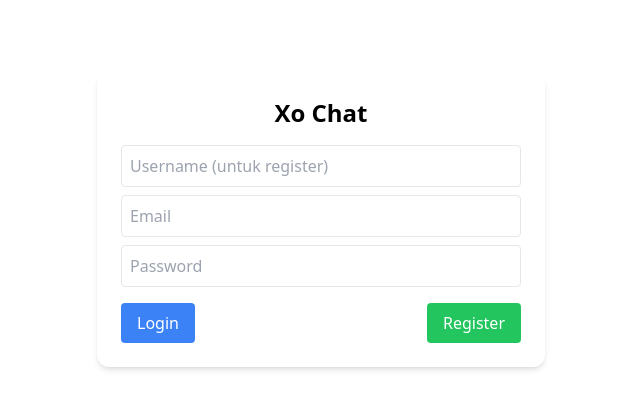
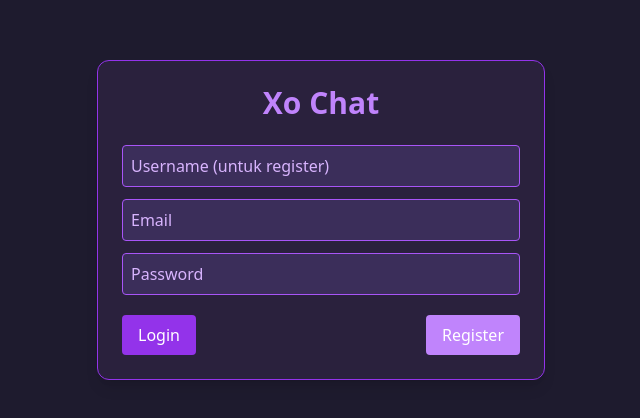
Before and after one commit to Fizxxc/Xo-Chat, a plain HTML site: page public/index.html in a window 1280 px wide. Shown: the part 180-598 px from the top of the page, without its empty margins (319-959 px from the left). Drawn offline with nearby package versions, Linux system fonts and the light colour scheme; some packages are replaced by stand-ins of ours; no server answers; a script that the page names is missing.

Commit message:
Update index.html

```diff
--- a/public/index.html
+++ b/public/index.html
@@ -7,18 +7,18 @@
   <script src="https://cdn.tailwindcss.com"></script>
   <script src="https://cdn.jsdelivr.net/npm/sweetalert2@11"></script>
 </head>
-<body class="bg-black-100 flex items-center justify-center min-h-screen">
+<body class="bg-[#1e1b2e] flex items-center justify-center min-h-screen">
 
-  <div class="bg-violet p-6 rounded-xl shadow-md w-full max-w-md">
-    <h2 class="text-2xl font-bold text-center mb-4">Xo Chat</h2>
+  <div class="bg-[#2a213d] p-6 rounded-xl shadow-lg w-full max-w-md border border-purple-600">
+    <h2 class="text-3xl font-bold text-center mb-6 text-purple-400">Xo Chat</h2>
 
-    <input id="username" type="text" placeholder="Username (untuk register)" class="w-full mb-2 p-2 border rounded">
-    <input id="email" type="email" placeholder="Email" class="w-full mb-2 p-2 border rounded">
-    <input id="password" type="password" placeholder="Password" class="w-full mb-4 p-2 border rounded">
+    <input id="username" type="text" placeholder="Username (untuk register)" class="w-full mb-3 p-2 bg-[#3b2e5a] text-white placeholder-purple-300 border border-purple-500 rounded focus:outline-none focus:ring-2 focus:ring-purple-500">
+    <input id="email" type="email" placeholder="Email" class="w-full mb-3 p-2 bg-[#3b2e5a] text-white placeholder-purple-300 border border-purple-500 rounded focus:outline-none focus:ring-2 focus:ring-purple-500">
+    <input id="password" type="password" placeholder="Password" class="w-full mb-5 p-2 bg-[#3b2e5a] text-white placeholder-purple-300 border border-purple-500 rounded focus:outline-none focus:ring-2 focus:ring-purple-500">
 
     <div class="flex justify-between">
-      <button id="loginBtn" class="bg-blue-500 hover:bg-blue-600 text-white px-4 py-2 rounded">Login</button>
-      <button id="registerBtn" class="bg-green-500 hover:bg-green-600 text-white px-4 py-2 rounded">Register</button>
+      <button id="loginBtn" class="bg-purple-600 hover:bg-purple-700 text-white px-4 py-2 rounded">Login</button>
+      <button id="registerBtn" class="bg-purple-400 hover:bg-purple-500 text-white px-4 py-2 rounded">Register</button>
     </div>
   </div>
 
```
